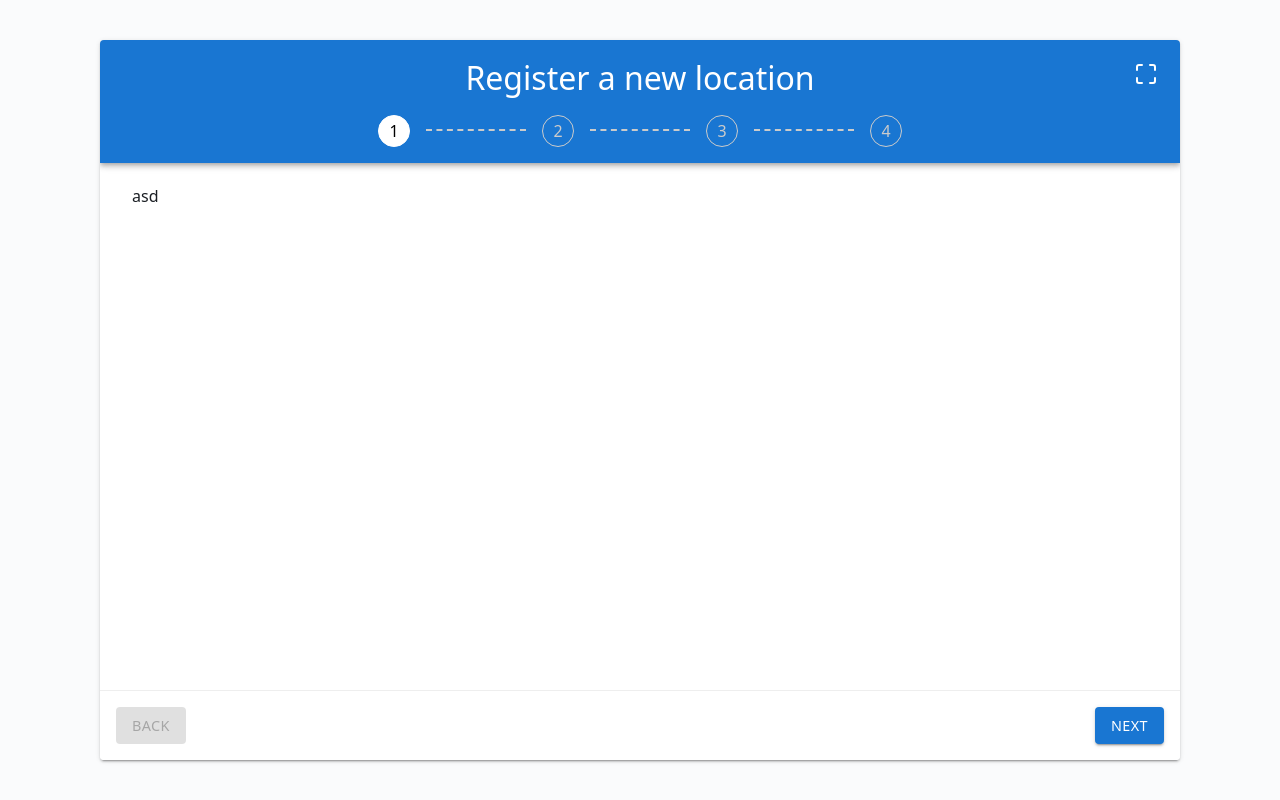
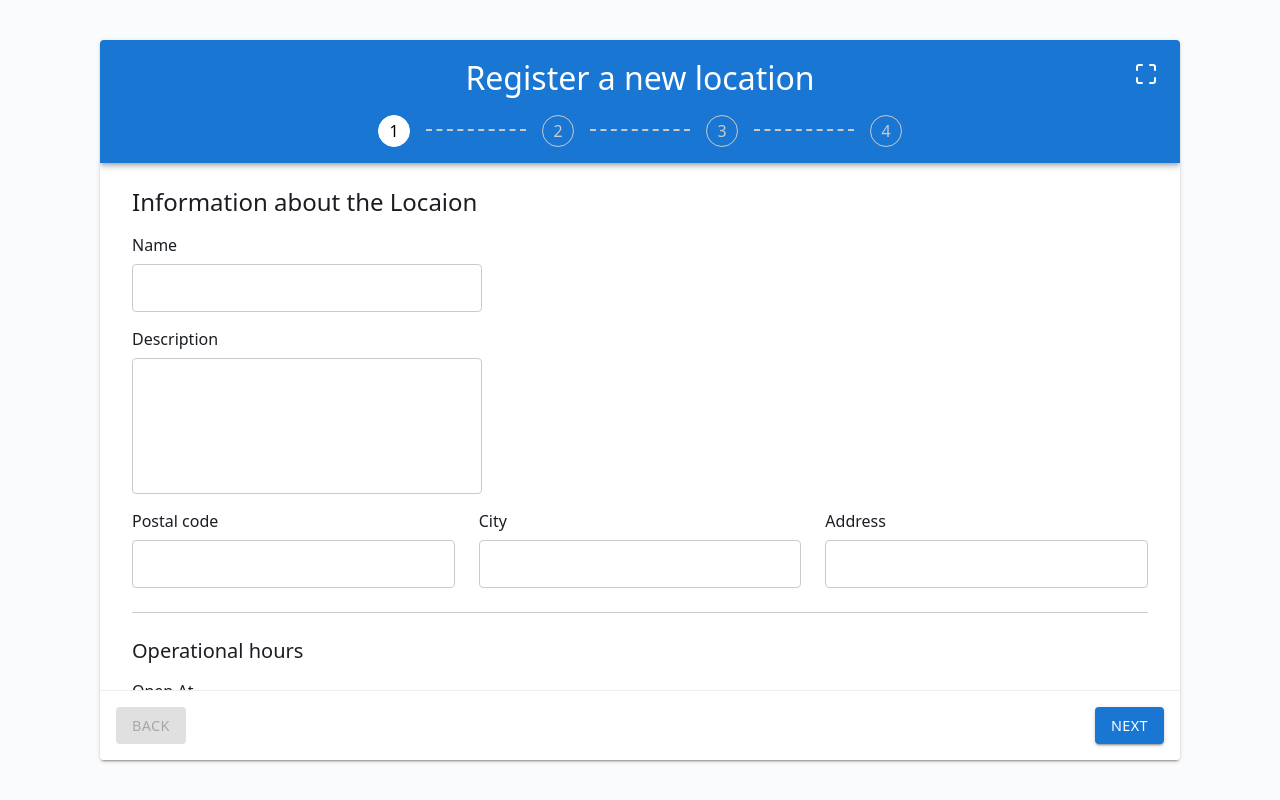
Before and after one commit to varma02/ws2026-s17-r1-217, a React (Vite) app in the folder phase-2-src/: page / in a window 1280 px wide. Built offline with nearby package versions, Linux system fonts and the light colour scheme.

Commit message:
[phase-2] step 1 UI

```diff
--- a/phase-2-src/src/App.tsx
+++ b/phase-2-src/src/App.tsx
@@ -1,5 +1,8 @@
 import React from "react"
 import Container from "./components/Container"
+import Input from "./components/ui/Input"
+import TextArea from "./components/ui/TextArea"
+import Select from "./components/ui/Select"
 
 function App() {
 
@@ -7,7 +10,27 @@ function App() {
 
   return (
     <Container step={step} setStep={setStep}>
-      asd
+      {step === 0 && (<>
+        <h2>Information about the Locaion</h2>
+        <Input label="Name" name="name" />
+        <TextArea label="Description" name="description" />
+        <div className="input-row">
+          <Input label="Postal code" name="postcode" />
+          <Input label="City" name="city" />
+          <Input label="Address" name="address" />
+        </div>
+        <hr />
+        <h3>Operational hours</h3>
+        <Select label="Open At" name="open-at">
+          <option value="everyday" selected>Every Day</option>
+          <option value="weekdays">Weekdays</option>
+          <option value="weekends">Weekends</option>
+        </Select>
+        <div className="input-row">
+          <Input type="time" label="From" name="open-from" />
+          <Input type="time" label="To" name="open-to" />
+        </div>
+      </>)}
     </Container>
   )
 }
--- a/phase-2-src/src/components/ui/Input.tsx
+++ b/phase-2-src/src/components/ui/Input.tsx
@@ -3,7 +3,7 @@ import React from "react"
 type Props = {
   label: string,
   placeholder?: string,
-  type?: "text" | "number",
+  type?: "text" | "number" | "time",
   name?: string,
   id?: string,
 }
```
